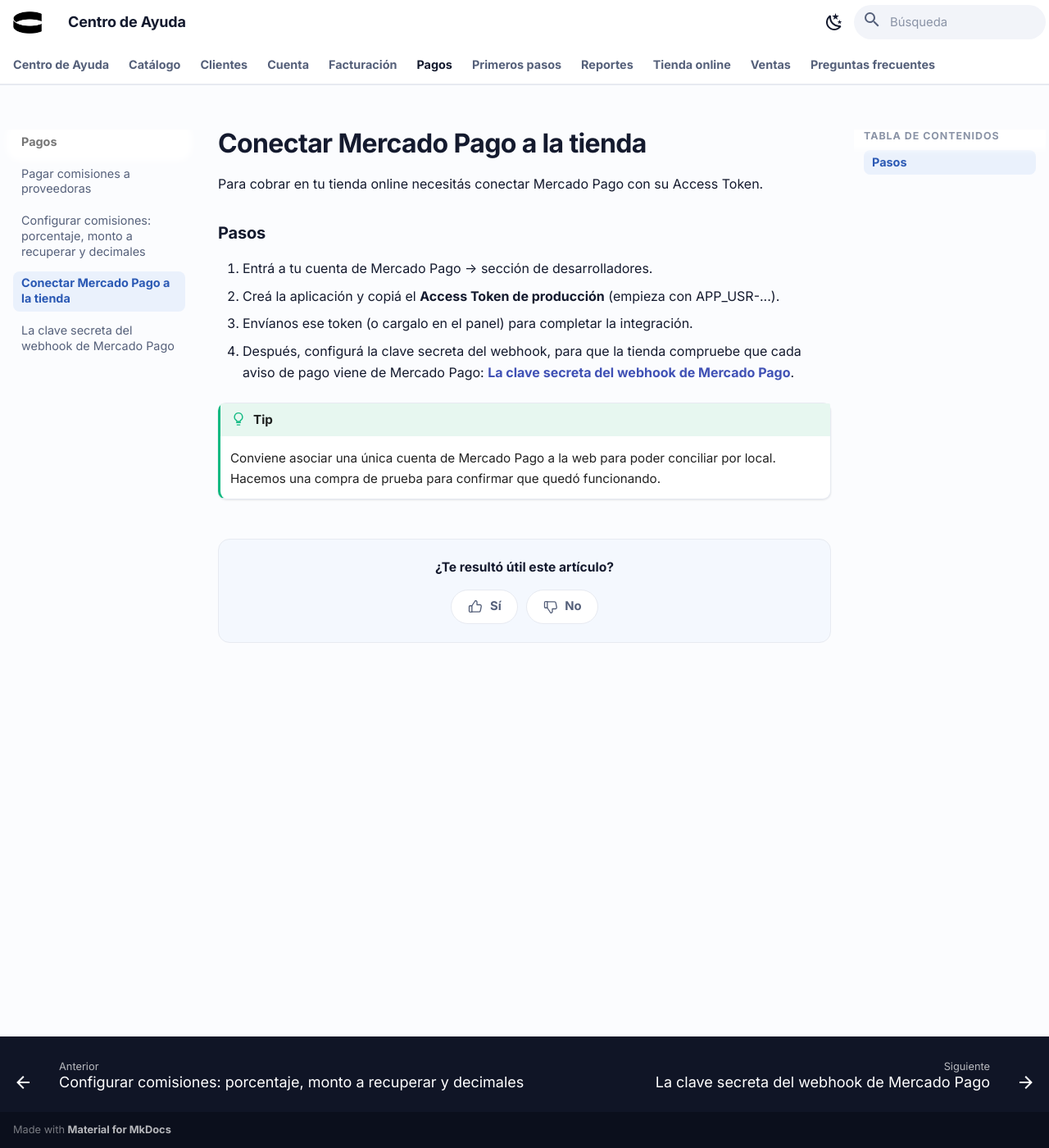
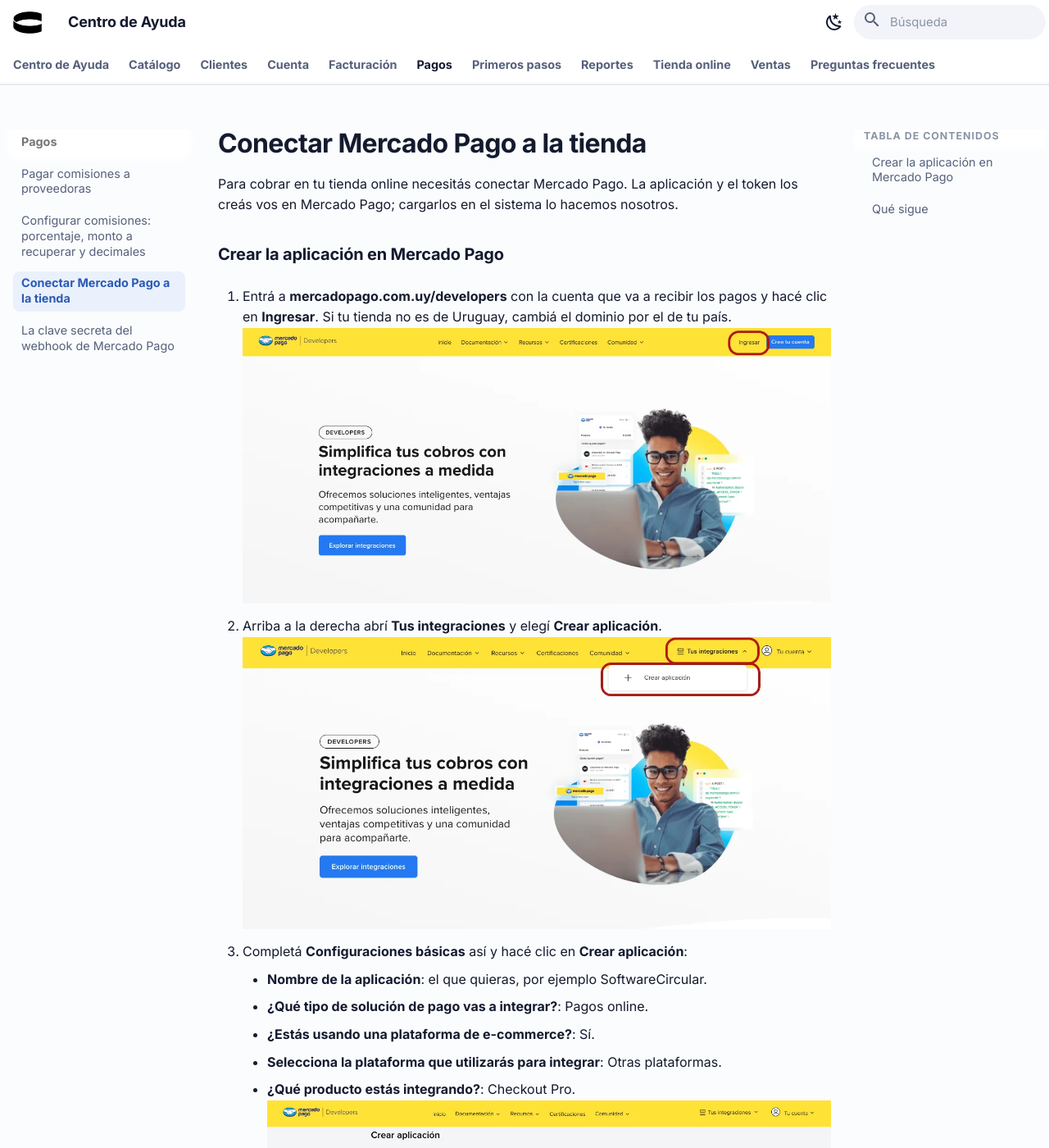
Before and after one commit to CircularSoftware/sc-docs, an MkDocs documentation site: the page built from docs/pagos/mercado-pago.md, in a window 1280 px wide and 1400 px high. Shown: the whole window at 82% size. Built offline with MkDocs 1.6.1 and Material for MkDocs 9.7.7, drawn with Linux system fonts in a browser that asks for light colours; some of the changed text lies outside the part shown.

Commit message:
docs: sync from Notion [skip ci]

```diff
--- a/docs/pagos/mercado-pago.md
+++ b/docs/pagos/mercado-pago.md
@@ -4,20 +4,42 @@
 order: 30
 type: Guía
 aliases: token de mercado pago, APP_USR, no encuentro el token, integrar mercado pago
-  al checkout, cobrar online, credenciales de MP
+  al checkout, cobrar online, credenciales de MP, crear aplicación en mercado pago,
+  credenciales de producción, checkout pro, tus integraciones, access token de producción,
+  qué datos pongo en la aplicación
 ---
 
 # Conectar Mercado Pago a la tienda
 
-Para cobrar en tu tienda online necesitás conectar Mercado Pago con su Access Token.
+Para cobrar en tu tienda online necesitás conectar Mercado Pago. La aplicación y el token los creás vos en Mercado Pago; cargarlos en el sistema lo hacemos nosotros.
 
-### Pasos
+### Crear la aplicación en Mercado Pago
 
-1. Entrá a tu cuenta de Mercado Pago → sección de desarrolladores.
-1. Creá la aplicación y copiá el **Access Token de producción** (empieza con APP_USR-...).
-1. Envíanos ese token (o cargalo en el panel) para completar la integración.
-1. Después, configurá la clave secreta del webhook, para que la tienda compruebe que cada aviso de pago viene de Mercado Pago: [La clave secreta del webhook de Mercado Pago](https://ayuda.softwarecircular.com/pagos/webhook-mercado-pago/).
+1. Entrá a **mercadopago.com.uy/developers** con la cuenta que va a recibir los pagos y hacé clic en **Ingresar**. Si tu tienda no es de Uruguay, cambiá el dominio por el de tu país.
+    ![La página de Mercado Pago Developers, con el botón Ingresar arriba a la derecha](/assets/mercado-pago/633fbe270494.webp)
+
+1. Arriba a la derecha abrí **Tus integraciones** y elegí **Crear aplicación**.
+    ![El menú Tus integraciones abierto, con la opción Crear aplicación](/assets/mercado-pago/f62d6fc51708.webp)
+
+1. Completá **Configuraciones básicas** así y hacé clic en **Crear aplicación**:
+    - **Nombre de la aplicación**: el que quieras, por ejemplo SoftwareCircular.
+    - **¿Qué tipo de solución de pago vas a integrar?**: Pagos online.
+    - **¿Estás usando una plataforma de e-commerce?**: Sí.
+    - **Selecciona la plataforma que utilizarás para integrar**: Otras plataformas.
+    - **¿Qué producto estás integrando?**: Checkout Pro.
+    ![El formulario Crear aplicación con los valores que hay que elegir](/assets/mercado-pago/e9ba525d4e7e.webp)
+
+1. Dentro de la aplicación, en el menú de la izquierda, entrá a **Credenciales de producción** y copiá el **Access Token**.
+    ![La pantalla Credenciales de producción, con el Access Token resaltado](/assets/mercado-pago/8eb104b49585.webp)
+
+!!! warning "Atención"
+    Esa pantalla muestra cuatro datos: Public Key, **Access Token**, Client ID y Client Secret. El que necesitamos es el Access Token, que empieza con `APP_USR-`. Tratalo como una contraseña: con él se cobran pagos reales.
+
+### Qué sigue
+
+1. Pasanos el Access Token y lo dejamos conectado. No hay campo en tu panel para cargarlo: la conexión la hacemos nosotros, una vez.
+1. Después configurá la clave secreta del webhook, para que la tienda compruebe que cada aviso de pago viene de Mercado Pago: [La clave secreta del webhook de Mercado Pago](https://ayuda.softwarecircular.com/pagos/webhook-mercado-pago/).
 !!! tip "Tip"
     Conviene asociar una única cuenta de Mercado Pago a la web para poder conciliar por local. Hacemos una compra de prueba para confirmar que quedó funcionando.
 
-<p class="doc-aliases" markdown>Términos relacionados: token de mercado pago, APP_USR, no encuentro el token, integrar mercado pago al checkout, cobrar online, credenciales de MP</p>
+<p class="doc-aliases" markdown>Términos relacionados: token de mercado pago, APP_USR, no encuentro el token, integrar mercado pago al checkout, cobrar online, credenciales de MP, crear aplicación en mercado pago, credenciales de producción, checkout pro, tus integraciones, access token de producción, qué datos pongo en la aplicación</p>
```
Also changed, not shown: docs/facturacion/conectar-biller.md (+14 -8 lines), docs/assets/conectar-biller/97e227027fbb.webp (added), docs/assets/conectar-biller/da8871ccea43.webp (added), docs/assets/mercado-pago/633fbe270494.webp (added), docs/assets/mercado-pago/8eb104b49585.webp (added), docs/assets/mercado-pago/e9ba525d4e7e.webp (added), docs/assets/mercado-pago/f62d6fc51708.webp (added).
